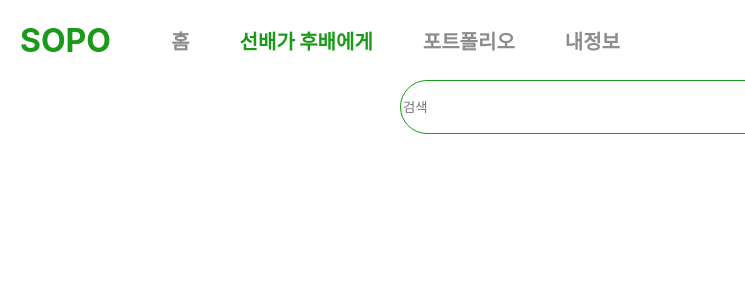
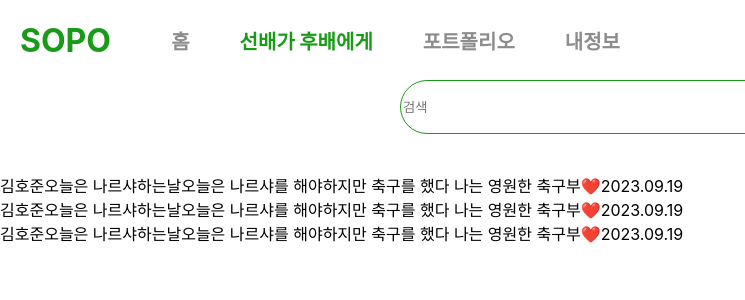
Before and after one commit to kyumin7487/Sopo, a React (Create React App) app in the folder updown/: page / in a window 1280 px wide. Shown: the top 300 px of the page, without its empty margins (0-745 px from the left). Built offline with nearby package versions, Linux system fonts and the light colour scheme.

Commit message:
게시물 공간 만들기 시작
수업시간이 끝나서 일단 여기까지

```diff
--- a/updown/src/App.js
+++ b/updown/src/App.js
@@ -19,8 +19,26 @@ export default function start(){
             <input type="text" placeholder="검색" className="search-box" />
             <button className="search-button"><i className="search Writing">검색</i></button>
        </div>
+       <div className="post-container">
+            <div className="post-written">
+                <span className="name">김호준</span>
+                <span className="title">오늘은 나르샤하는날</span>
+                <span className="detail">오늘은 나르샤를 해야하지만 축구를 했다 나는 영원한 축구부❤️</span>
+                <span className="date">2023.09.19</span>
+            </div>
+            <div className="post-written">
+                <span className="name">김호준</span>
+                <span className="title">오늘은 나르샤하는날</span>
+                <span className="detail">오늘은 나르샤를 해야하지만 축구를 했다 나는 영원한 축구부❤️</span>
+                <span className="date">2023.09.19</span>
+            </div>
+            <div className="post-written">
+                <span className="name">김호준</span>
+                <span className="title">오늘은 나르샤하는날</span>
+                <span className="detail">오늘은 나르샤를 해야하지만 축구를 했다 나는 영원한 축구부❤️</span>
+                <span className="date">2023.09.19</span>
+            </div>
+       </div>
   </div>
-
-
   )
 }
```
Also changed, not shown: 1 other file (tests, documents, lock files or other folders).
